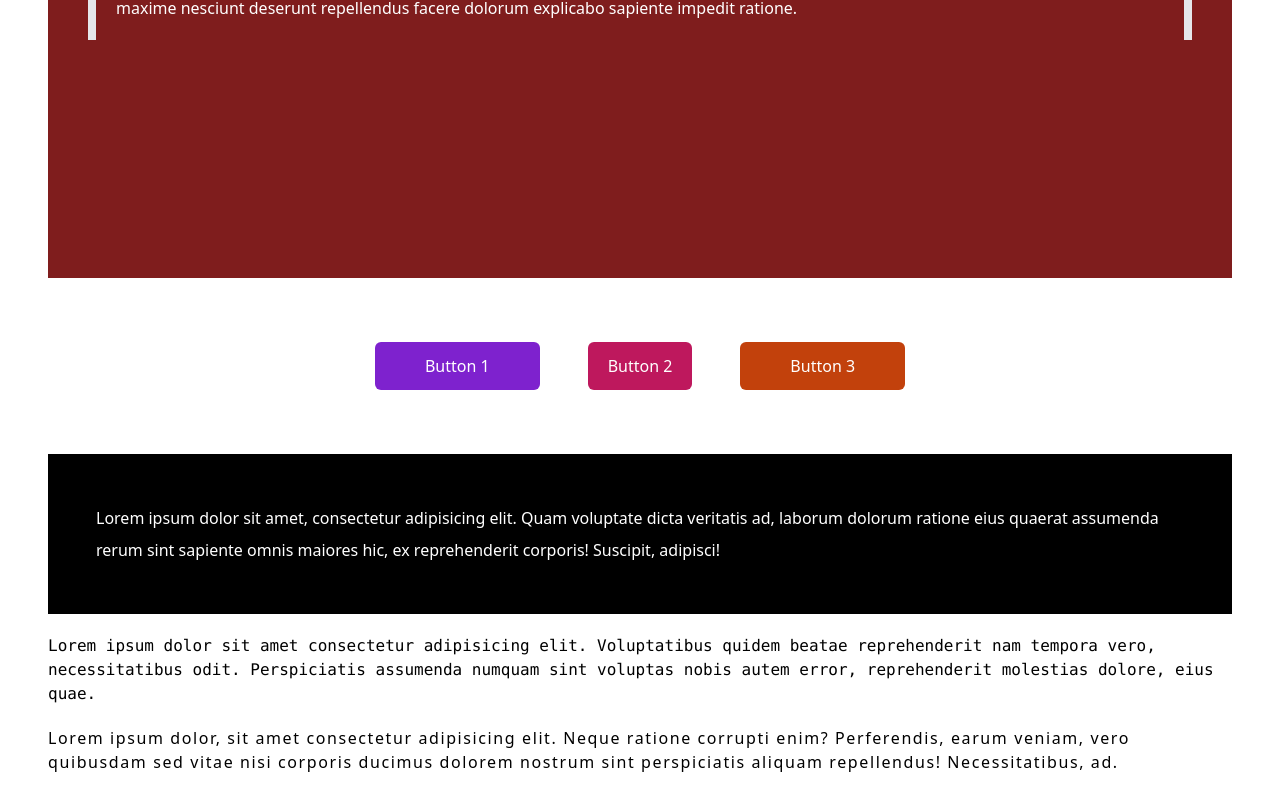
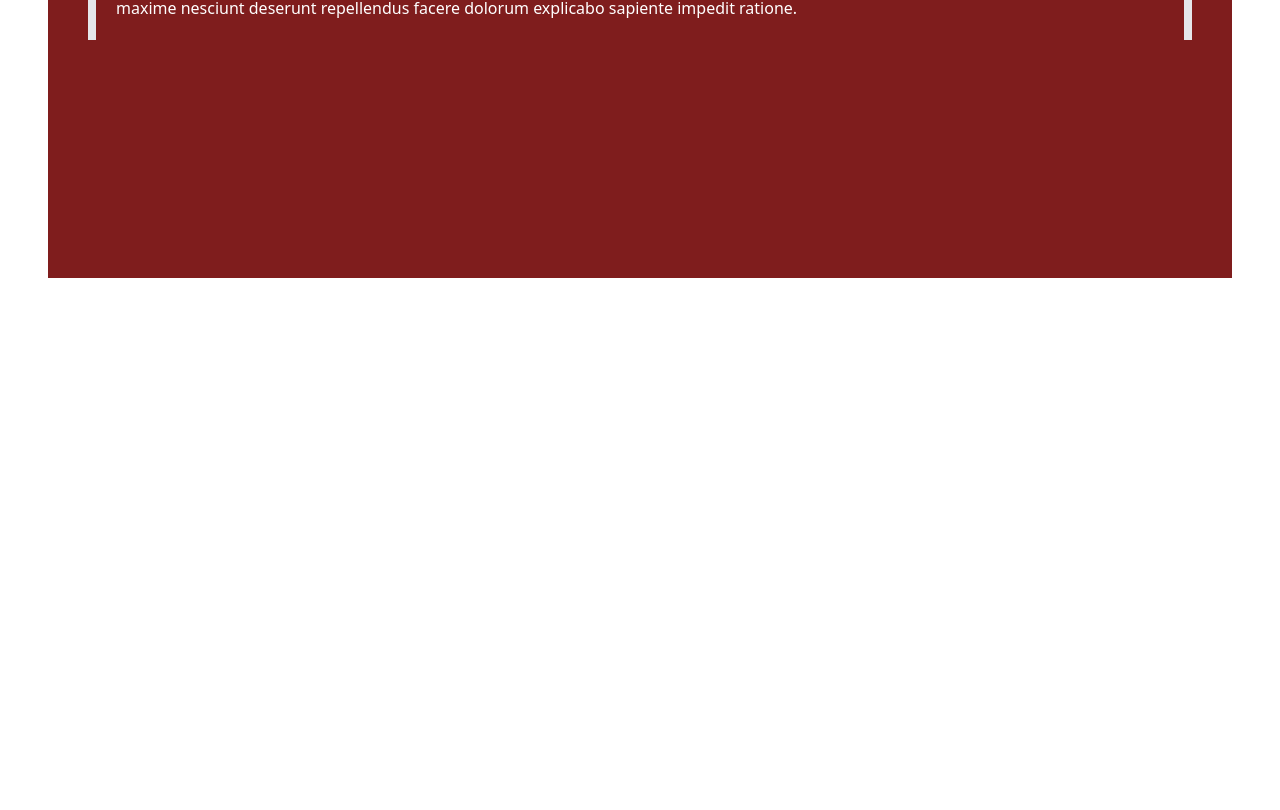
Before and after one commit to koheinthurako/React20-9-2023, a React (Create React App) app in the folder tailwindcss/: page / in a window 1280 px wide. Shown: the part 1350-2160 px from the top of the page. After the commit the page ends 1676 px from the top, so only its background shows below. Built offline with nearby package versions, Linux system fonts and the light colour scheme.

Commit message:
del texts

```diff
--- a/tailwindcss/src/App.jsx
+++ b/tailwindcss/src/App.jsx
@@ -49,28 +49,6 @@ const App = () => {
           </p>
         </div>
       </div>
-      <div className='flex justify-center my-16 gap-12'>
-        <button className='bg-purple-700 px-[50px] py-3 rounded-md text-white'>Button 1</button>
-        <button className='bg-pink-700 px-5 py-3 rounded-md text-white'>Button 2</button>
-        <button className='bg-orange-700 px-[50px] py-3 rounded-md text-white'>Button 3</button>
-      </div>
-      <ul>
-        <li>
-          <p className='mb-5 leading-loose text-white bg-black p-12'>
-            Lorem ipsum dolor sit amet, consectetur adipisicing elit. Quam voluptate dicta veritatis ad, laborum dolorum ratione eius quaerat assumenda rerum sint sapiente omnis maiores hic, ex reprehenderit corporis! Suscipit, adipisci!
-          </p>
-        </li>
-        <li>
-          <p className='mb-5 font-mono'>
-            Lorem ipsum dolor sit amet consectetur adipisicing elit. Voluptatibus quidem beatae reprehenderit nam tempora vero, necessitatibus odit. Perspiciatis assumenda numquam sint voluptas nobis autem error, reprehenderit molestias dolore, eius quae.
-          </p>
-        </li>
-        <li>
-          <p className='mb-5 tracking-widest'>
-            Lorem ipsum dolor, sit amet consectetur adipisicing elit. Neque ratione corrupti enim? Perferendis, earum veniam, vero quibusdam sed vitae nisi corporis ducimus dolorem nostrum sint perspiciatis aliquam repellendus! Necessitatibus, ad.
-          </p>
-        </li>
-      </ul>
     </div>
   )
 }
```
